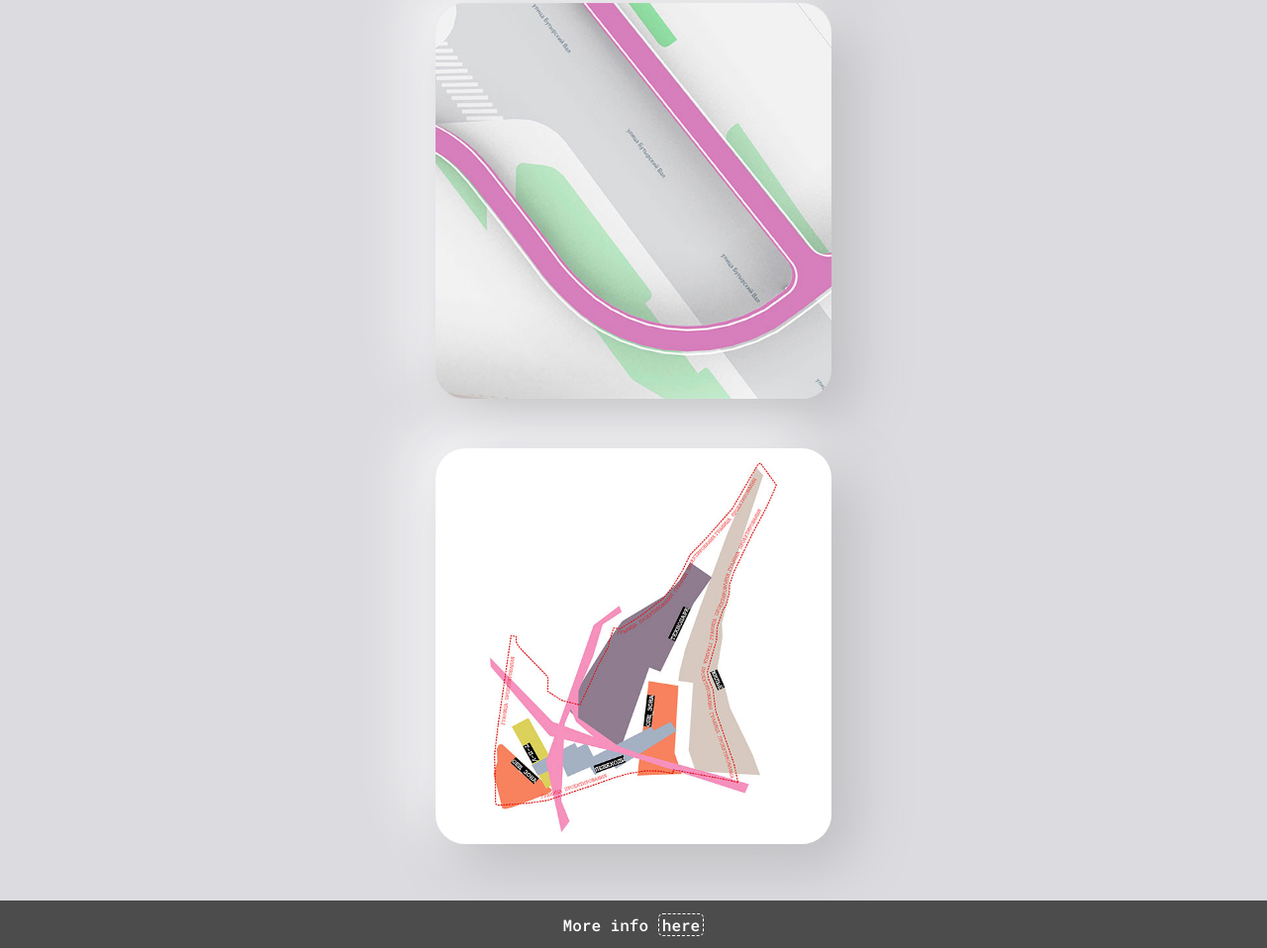
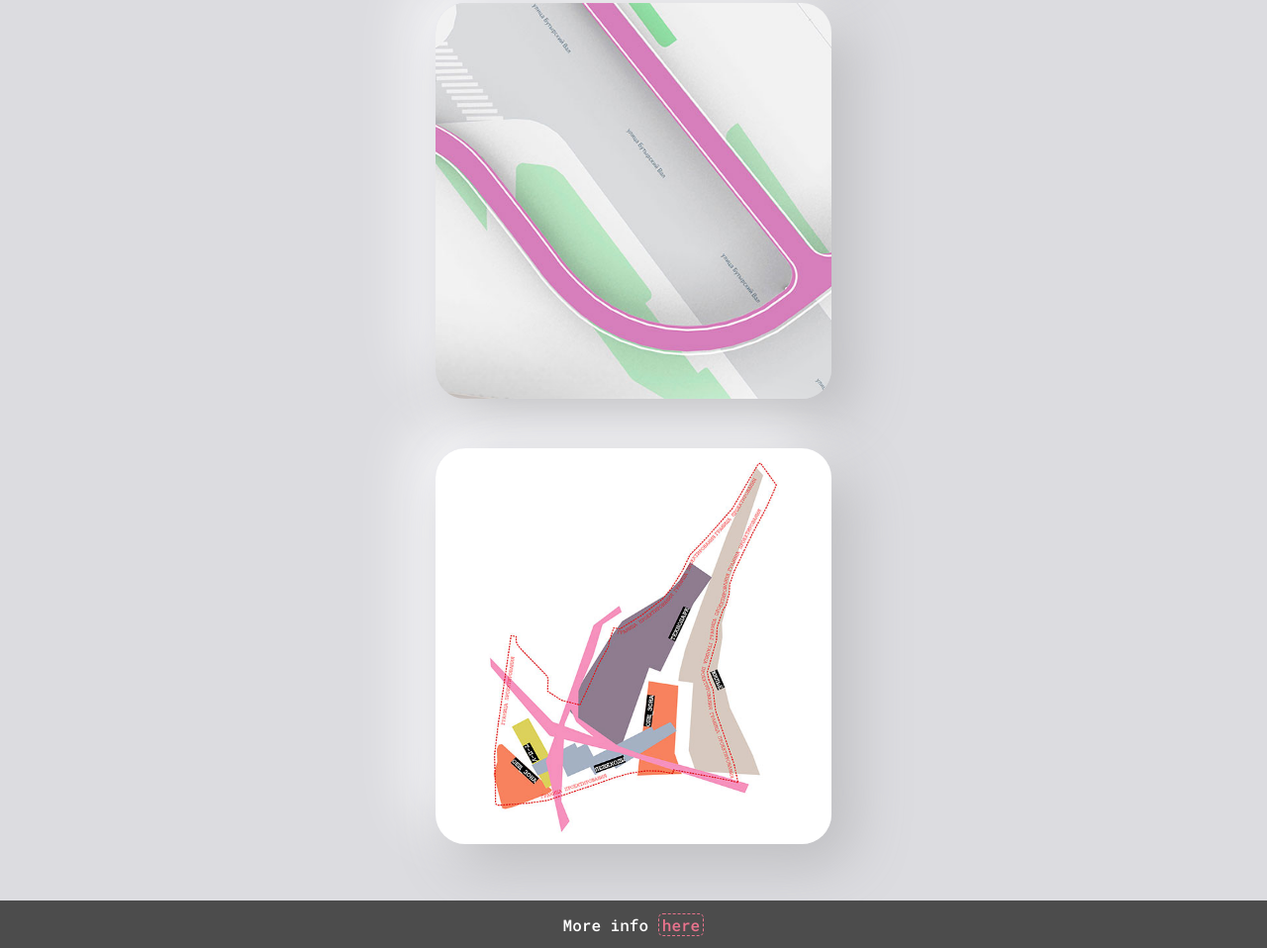
Before and after one commit to yanpogutsa/yanpogutsa.github.io, a plain HTML site: page index.html in a window 1280 px wide. Shown: the part 2282-3240 px from the top of the page at 99% size. Drawn offline with nearby package versions, Linux system fonts and the light colour scheme.

Commit message:
Update styles.css

```diff
--- a/src/styles.css
+++ b/src/styles.css
@@ -279,8 +279,8 @@ body {
 
 #footerLink {
   text-decoration: none;
-  color: inherit;
-  border: 1px dashed white;
+  color: #ea738d;
+  border: 1px dashed #ea738d;
   padding-left: 0.2em;
   padding-right: 0.2em;
   border-radius: 0.3em;
```
